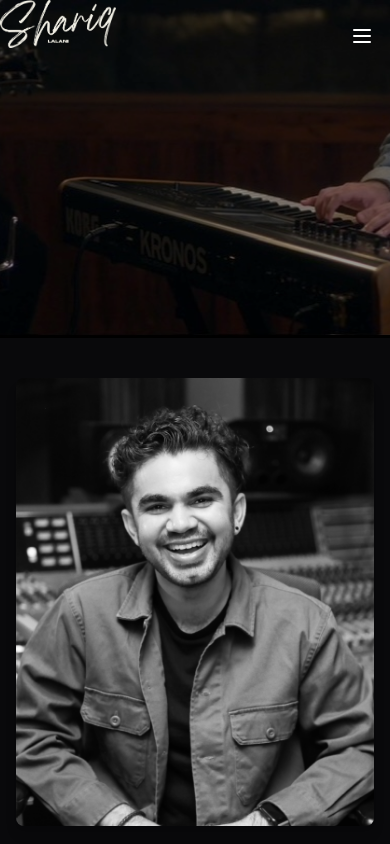
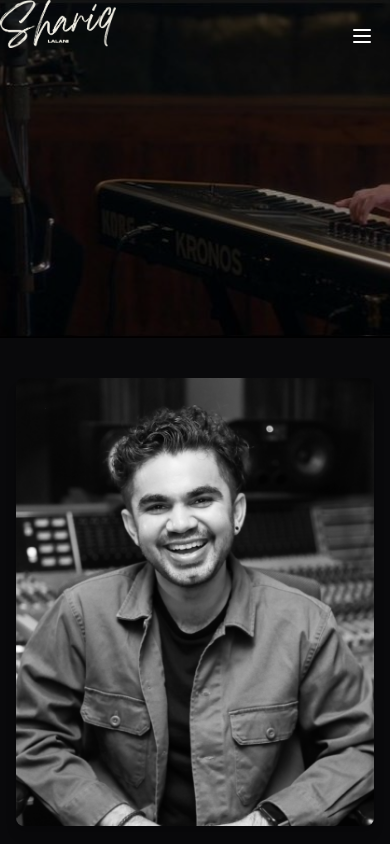
Before and after one commit to amsalzulfiqar/shariq-lalani-portfolio-nexus, a React (Vite) app: page /bio in a window 390 px wide. Built offline with nearby package versions, Linux system fonts and the light colour scheme.

Commit message:
feat: Display mobile image on BioPage
Conditionally display a different image on the BioPage based on the user's device (mobile vs. desktop).

```diff
--- a/src/pages/BioPage.tsx
+++ b/src/pages/BioPage.tsx
@@ -12,7 +12,7 @@ const BioPage = () => {
           <picture>
             <source
               media="(max-width: 768px)"
-              srcSet="/lovable-uploads/4a82386a-35d0-4d86-8bfd-e6df52713b24.png"
+              srcSet="/lovable-uploads/2b4e0aa2-674a-492b-b764-ada7f8b54f08.png"
             />
             <source
               media="(min-width: 769px)"
```
Also changed, not shown: public/lovable-uploads/2b4e0aa2-674a-492b-b764-ada7f8b54f08.png (added).
